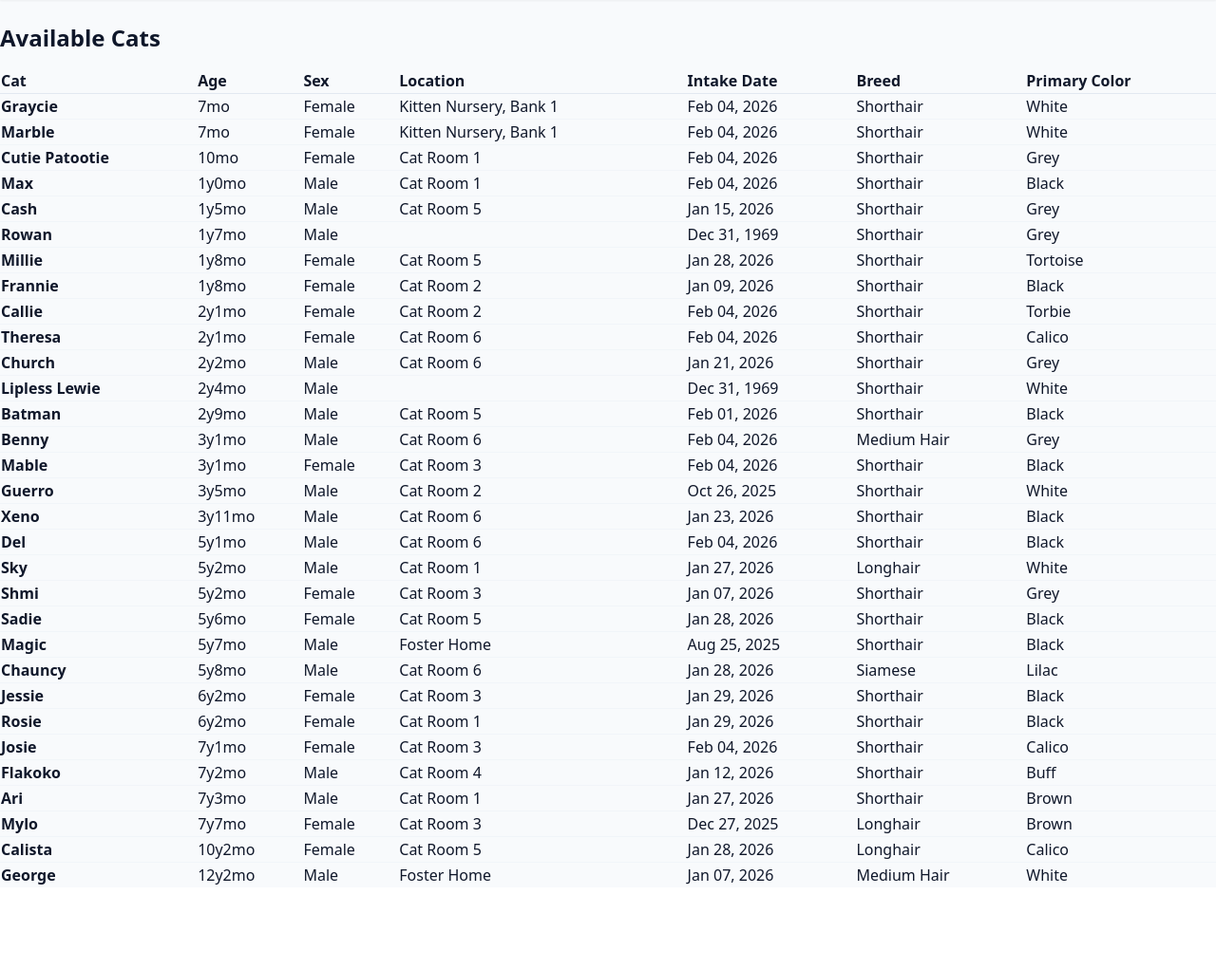
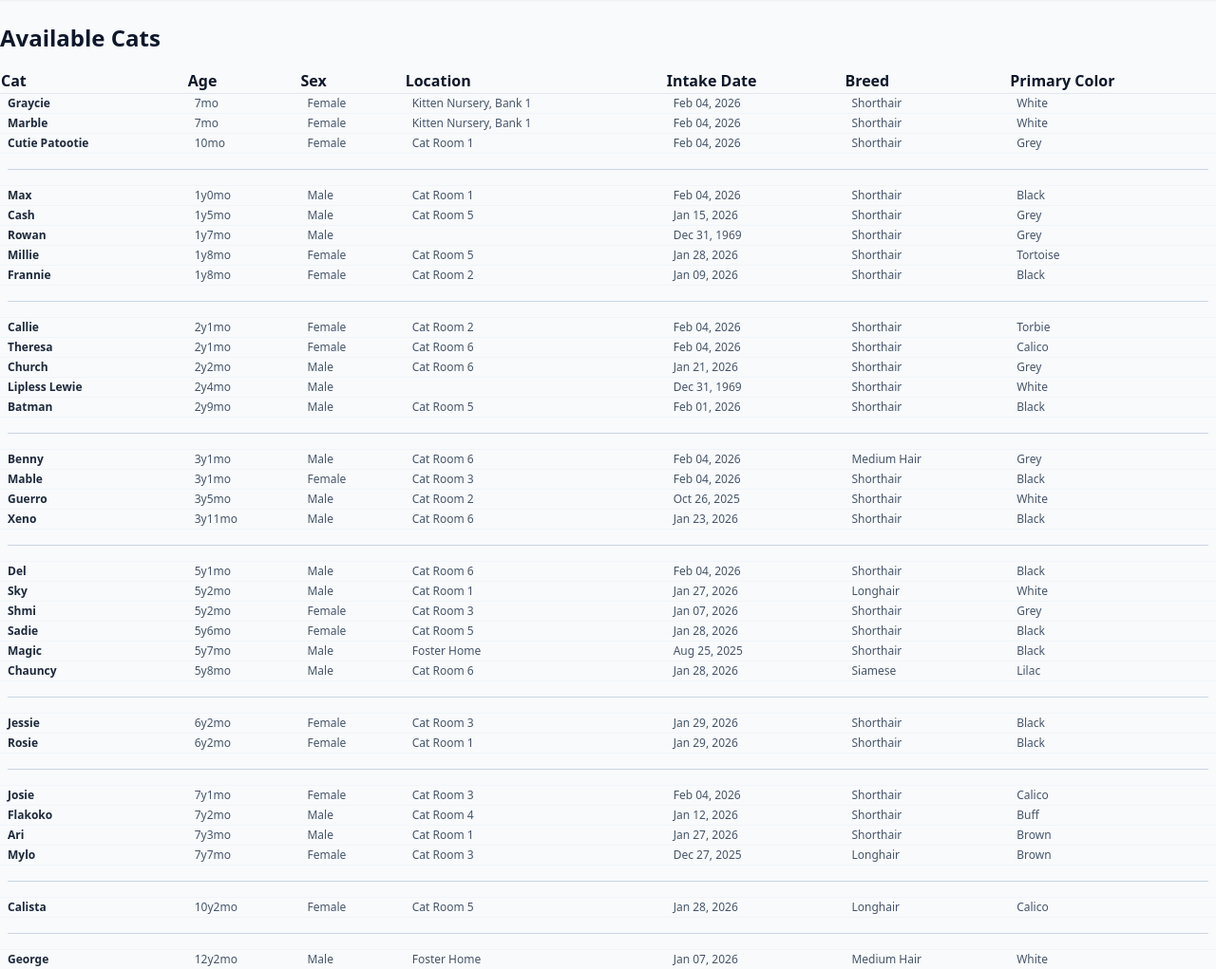
Before and after one commit to timarbuckle/homewardbound, a Django app: page /report/ in a window 1280 px wide. Shown: the part 73-1094 px from the top of the page at 95% size. Before the commit the page ends 1005 px from the top, so only its background shows below. Run offline with Django 5.2, Linux system fonts and the light colour scheme; data comes from the database, SQL or seed files in the repository; some libraries are stand-ins or nearby versions.

Commit message:
reformat report with blank line between years

```diff
--- a/hbcats/cats/models.py
+++ b/hbcats/cats/models.py
@@ -1,4 +1,6 @@
 from datetime import date, timedelta
+from dataclasses import dataclass
+
 import httpx
 import logging
 from typing import cast
@@ -18,6 +20,16 @@ class CatStatus(models.TextChoices):
     ADOPTED = "adopted", "Adopted"
     PENDING = "pending", "Pending"
     NEW = "new", "New"
+
+@dataclass
+class YearsMonths:
+    years: int
+    months: int
+
+    def __str__(self):
+        if self.years < 1:
+            return f"{self.months}mo"
+        return f"{self.years}y{self.months}mo"
 
 class ItemQuerySet(models.QuerySet):
     def recent(self):
@@ -56,9 +68,7 @@ class Cat(models.Model):
         diff = today - cast(date, self.birthday)
         years = diff.days // 365
         months = (diff.days % 365) // 30
-        if years < 1:
-            return f"{months}mo"
-        return f"{years}y{months}mo"
+        return YearsMonths(years=years, months=months)
 
     @property
     def clean_breed(self):
--- a/hbcats/cats/templates/cats/report.html
+++ b/hbcats/cats/templates/cats/report.html
@@ -48,21 +48,23 @@
     </tr>
   </thead>
   <tbody id="report-body" class="divide-y divide-slate-100">
-        {% for cat in cats %}
-        <tr>
-            <td class="font-bold">
-                {{ cat.name }}
+    {% for cat in cats %} {% if cat is None %}
+    <tr class="bg-slate-50">
+      <td colspan="11" class="py-2 px-2">
+        <div class="border-t border-slate-300 w-full my-2" />
       </td>
-            <td>{{ cat.age }}</td>
-            <td>{{ cat.sex }}</td>
-            <td>
-                {{ cat.location }}
-            </td>
-            <td>
+    </tr>
+    {% else %}
+    <tr class="hover:bg-slate-50 text-xs whitespace-nowrap">
+      <td class="py-0.5 px-2 font-bold text-slate-800">{{ cat.name }}</td>
+      <td class="py-0.5 px-2 text-slate-600">{{ cat.age }}</td>
+      <td class="py-0.5 px-2 text-slate-600">{{ cat.sex }}</td>
+      <td class="py-0.5 px-2 text-slate-600">{{ cat.location }}</td>
+      <td class="py-0.5 px-2 text-slate-600">
         {{ cat.intake_date|date:"M d, Y" }}
       </td>
-            <td >{{ cat.clean_breed }}</td>
-            <td >{{ cat.primary_color }}</td>
+      <td class="py-0.5 px-2 text-slate-600">{{ cat.clean_breed }}</td>
+      <td class="py-0.5 px-2 text-slate-600">{{ cat.primary_color }}</td>
       <!--
                 <td class="p-4 text-slate-600 text-sm">
                     {{ cat.first_seen|date:"M d, Y" }}
@@ -75,7 +77,7 @@
                 </td>
                 -->
     </tr>
-        {% empty %}
+    {% endif %} {% empty %}
     <tr>
       <td colspan="11" class="p-8 text-center text-slate-400">
         No cats found in this category.
--- a/hbcats/cats/views.py
+++ b/hbcats/cats/views.py
@@ -154,8 +154,22 @@ def report_view(request):
         Q(status=CatStatus.AVAILABLE) |
         Q(status=CatStatus.NEW)
         ).order_by("-birthday", "name")
+
+    processed_list = []
+    previous_year = None
+    for cat in cats:
+        if cat.birthday is None:
+            processed_list.append(cat)
+            continue
+
+        current_year = cat.age.years
+        if previous_year is not None and current_year != previous_year:
+            processed_list.append(None)
+        processed_list.append(cat)
+        previous_year = current_year
+
     context = {
-        "cats": cats,
+        "cats": processed_list,
     }
     return render(request, "cats/report.html", context)
 
```
Lines whose indentation alone changed are shown as unchanged.
